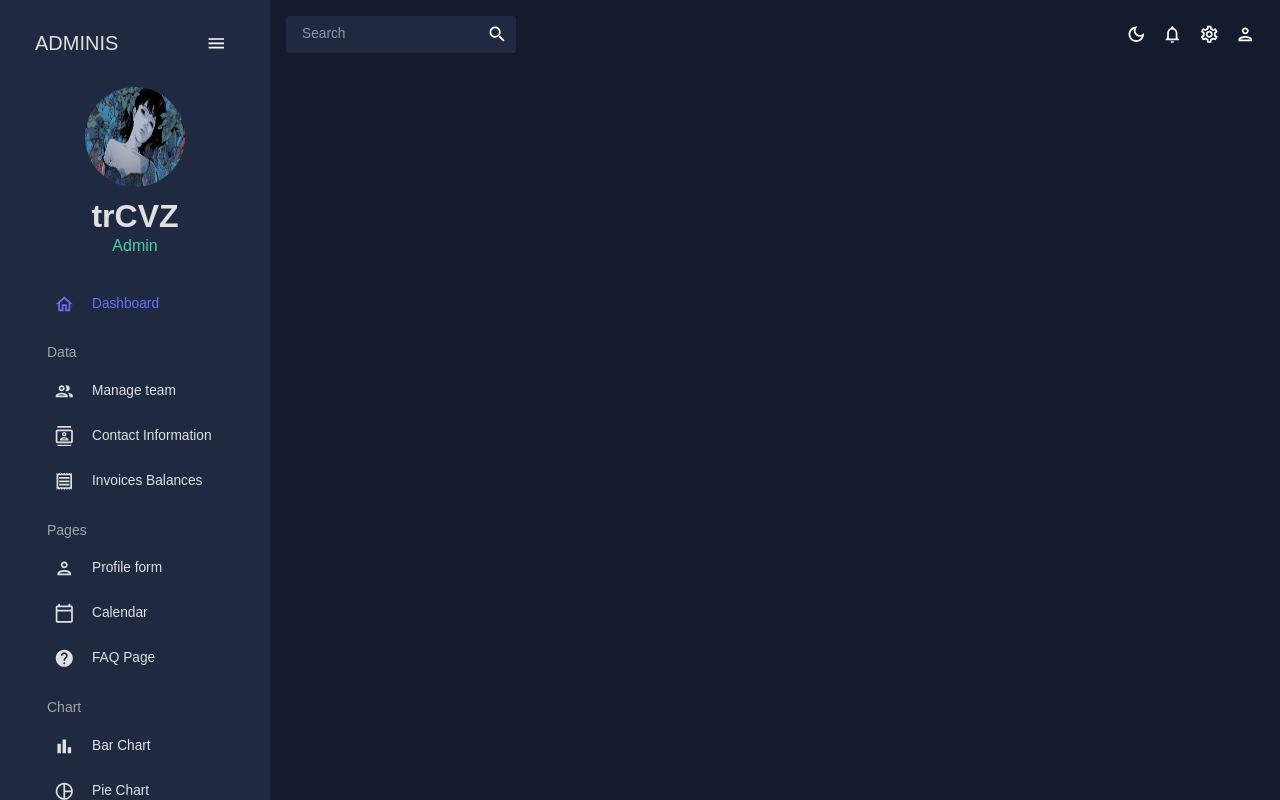
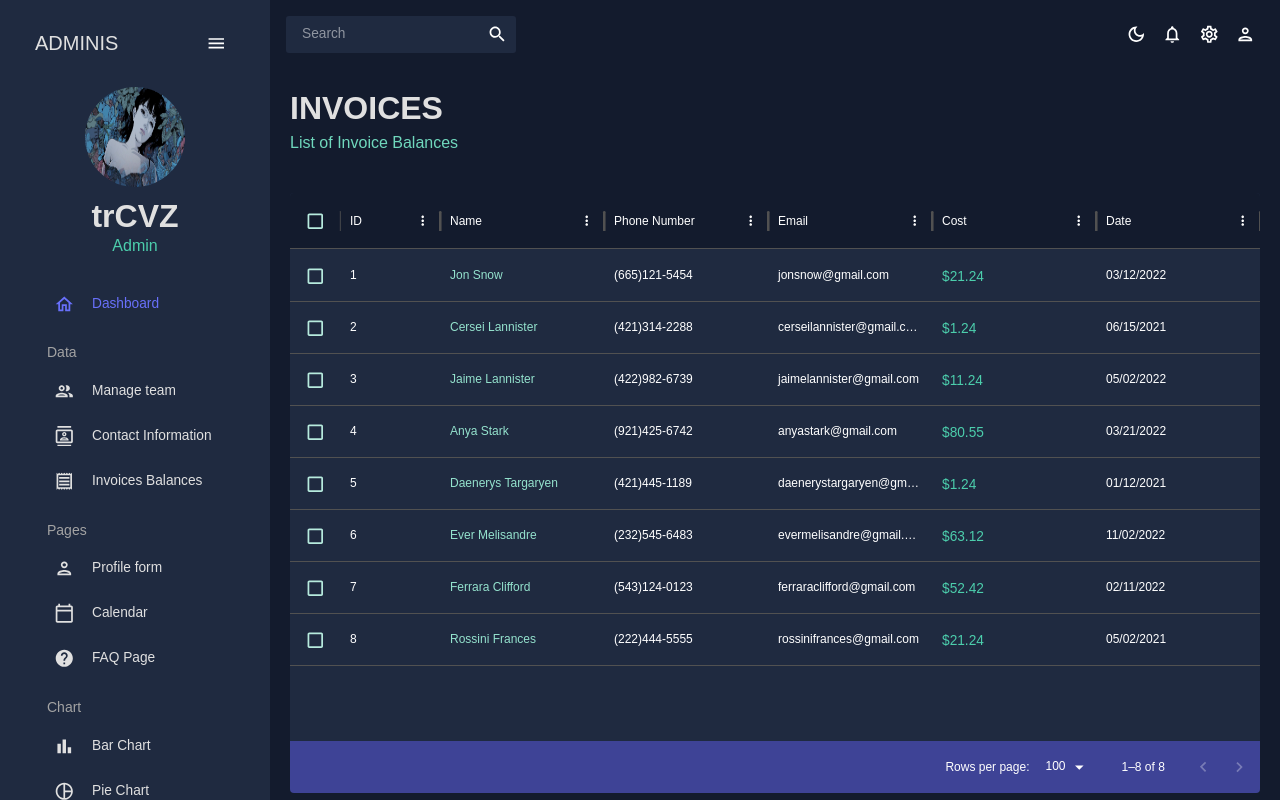
Before and after one commit to trCVZ/dashboard, a React (Create React App) app: page /invoices in a window 1280 px wide. Built offline with nearby package versions, Linux system fonts and the light colour scheme.

Commit message:
Added Invoices

```diff
--- a/src/App.js
+++ b/src/App.js
@@ -5,15 +5,15 @@
 import SideBar from "./scenes/global/SideBar";
 import Dashboard from "./scenes/dashboard";
 import Team from "./scenes/team";
-// import Invoices from "./scenes/invoices";
+import Invoices from "./scenes/invoices";
 import Contacts from "./scenes/contacts";
-// import Bar from "./scenes/bar";
-// import Form from "./scenes/form";
-// import Line from "./scenes/line";
-// import Pie from "./scenes/pie";
-// import FAQ from "./scenes/faq";
-// import Geography from "./scenes/geography";
-// import Calendar from "./scenes/calendar";
+import Bar from "./scenes/bar";
+import Form from "./scenes/form";
+import Line from "./scenes/line";
+import Pie from "./scenes/pie";
+import FAQ from "./scenes/faq";
+import Geography from "./scenes/geography";
+import Calendar from "./scenes/calendar";
 
 function App() {
   const [theme, colorMode] = useMode();
@@ -30,14 +30,14 @@
               <Route path="/" element={<Dashboard />} />
               <Route path="/team" element={<Team />} />
               <Route path="/contacts" element={<Contacts />} />
-              {/* <Route path="/invoices" element={<Invoices />} />
+              <Route path="/invoices" element={<Invoices />} />
               <Route path="/form" element={<Form />} />
               <Route path="/bar" element={<Bar />} />
               <Route path="/pie" element={<Pie />} />
               <Route path="/line" element={<Line />} />
               <Route path="/faq" element={<FAQ />} />
               <Route path="/geography" element={<Geography />} />
-              <Route path="/calendar" element={<Calendar />} /> */}
+              <Route path="/calendar" element={<Calendar />} />
             </Routes>
           </main>
         </div>
--- a/src/scenes/invoices/index.jsx
+++ b/src/scenes/invoices/index.jsx
@@ -0,0 +1,89 @@
+import { Box, Typography, useTheme } from "@mui/material";
+import { DataGrid } from "@mui/x-data-grid";
+
+import { tokens } from "../../theme.js";
+import { mockDataInvoices } from "../../data/mockData.js";
+
+import Header from "../../components/Header";
+import { Padding } from "@mui/icons-material";
+
+const Invoices = () => {
+  const theme = useTheme();
+  const colors = tokens(theme.palette.mode);
+  const columns = [
+    {
+      field: "id",
+      headerName: "ID",
+    },
+    {
+      field: "name",
+      headerName: "Name",
+      flex: 1,
+      cellClassName: "name-column--cell",
+    },
+    {
+      field: "phone",
+      headerName: "Phone Number",
+      flex: 1,
+    },
+    {
+      field: "email",
+      headerName: "Email",
+      flex: 1,
+    },
+    {
+      field: "cost",
+      headerName: "Cost",
+      flex: 1,
+      renderCell: (params) => (
+        <Typography marginTop="17px" color={colors.greenAccent[500]}>
+          ${params.row.cost}
+        </Typography>
+      ),
+    },
+    {
+      field: "date",
+      headerName: "Date",
+      flex: 1,
+    },
+  ];
+
+  return (
+    <Box m="20px">
+      <Header title="INVOICES" subtitle="List of Invoice Balances" />
+      <Box
+        m="40px 0 0 0"
+        height="75vh"
+        sx={{
+          "& .MuiDataGrid-root": {
+            border: "none",
+          },
+          "& .MuiDataGrid-cell": {
+            borderBottom: "none !important",
+          },
+          "& .name-column--cell": {
+            color: colors.greenAccent[300],
+          },
+          "& .css-1essi2g-MuiDataGrid-columnHeaderRow": {
+            backgroundColor: `${colors.blueAccent[700]} !important`,
+            borderBottom: "none !important",
+          },
+          "& .MuiDataGrid-virtualScroller": {
+            backgroundColor: colors.primary[400],
+          },
+          "& .MuiDataGrid-footerContainer": {
+            borderTop: "none",
+            backgroundColor: colors.blueAccent[700],
+          },
+          "& .MuiCheckbox-root": {
+            color: `${colors.greenAccent[200]} !important`,
+          },
+        }}
+      >
+        <DataGrid checkboxSelection rows={mockDataInvoices} columns={columns} />
+      </Box>
+    </Box>
+  );
+};
+
+export default Invoices;
```
